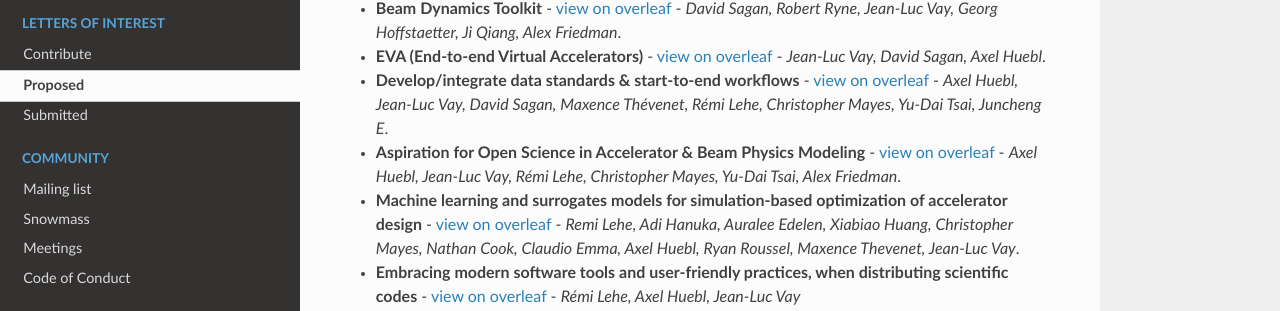
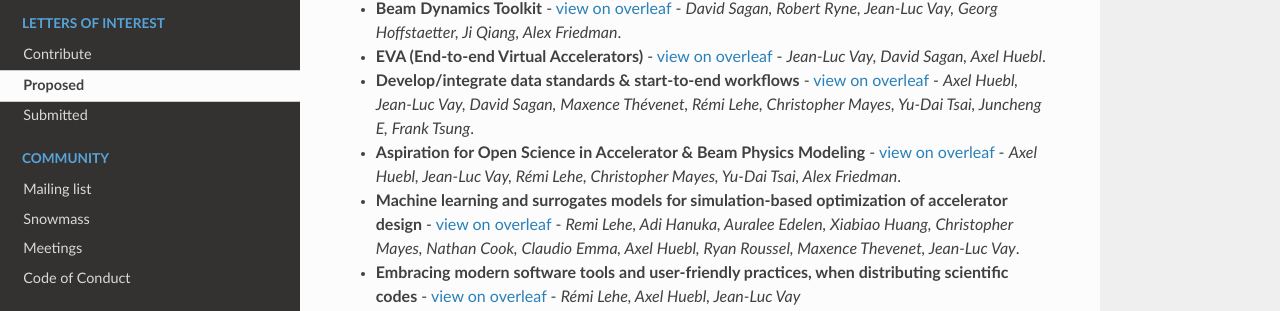
Before and after one commit to snowmass-compf2-accbeammodel/snowmass-compf2-accbeammodel.github.io, a Sphinx documentation site: the page built from docs/source/loi/proposed.rst, in a window 1280 px wide and 900 px high, scrolled down 384 px. Shown: the part 187-498 px from the top of the window. Built offline with Sphinx 7.4.7 and the Read the Docs theme 2.0.0, drawn with Linux system fonts in a browser that asks for light colours.

Commit message:
Add Frank Tsung endorsement

```diff
--- a/docs/source/loi/proposed.rst
+++ b/docs/source/loi/proposed.rst
@@ -17,7 +17,7 @@
   - Compatibility and extensibility of large, complex simulation software (Similar to `ECP xSDK <http://xsdk.info>`_ but for acc. modeling)
 - **Beam Dynamics Toolkit** - `view on overleaf <https://www.overleaf.com/read/rrsvsscfvfqt>`_ - *David Sagan, Robert Ryne, Jean-Luc Vay, Georg Hoffstaetter, Ji Qiang, Alex Friedman*.
 - **EVA (End-to-end Virtual Accelerators)** - `view on overleaf <https://www.overleaf.com/read/mggpzqpjbjny>`_ - *Jean-Luc Vay, David Sagan, Axel Huebl*.
-- **Develop/integrate data standards & start-to-end workflows** - `view on overleaf <https://www.overleaf.com/read/xhkzttqhhkbk>`_ - *Axel Huebl, Jean-Luc Vay, David Sagan, Maxence Thévenet, Rémi Lehe, Christopher Mayes, Yu-Dai Tsai, Juncheng E*.
+- **Develop/integrate data standards & start-to-end workflows** - `view on overleaf <https://www.overleaf.com/read/xhkzttqhhkbk>`_ - *Axel Huebl, Jean-Luc Vay, David Sagan, Maxence Thévenet, Rémi Lehe, Christopher Mayes, Yu-Dai Tsai, Juncheng E, Frank Tsung*.
 - **Aspiration for Open Science in Accelerator & Beam Physics Modeling** - `view on overleaf <https://www.overleaf.com/read/bwntmgkyvyvc>`_ - *Axel Huebl, Jean-Luc Vay, Rémi Lehe, Christopher Mayes, Yu-Dai Tsai, Alex Friedman*.
 - **Machine learning and surrogates models for simulation-based optimization of accelerator design** - `view on overleaf <https://www.overleaf.com/read/nmfxffwgvjgf>`_ - *Remi Lehe, Adi Hanuka, Auralee Edelen, Xiabiao Huang, Christopher Mayes, Nathan Cook, Claudio Emma, Axel Huebl, Ryan Roussel, Maxence Thevenet, Jean-Luc Vay*.
 - **Embracing modern software tools and user-friendly practices, when distributing scientific codes** - `view on overleaf <https://www.overleaf.com/read/jfqrjwybfhyw>`_ - *Rémi Lehe, Axel Huebl, Jean-Luc Vay*
```
